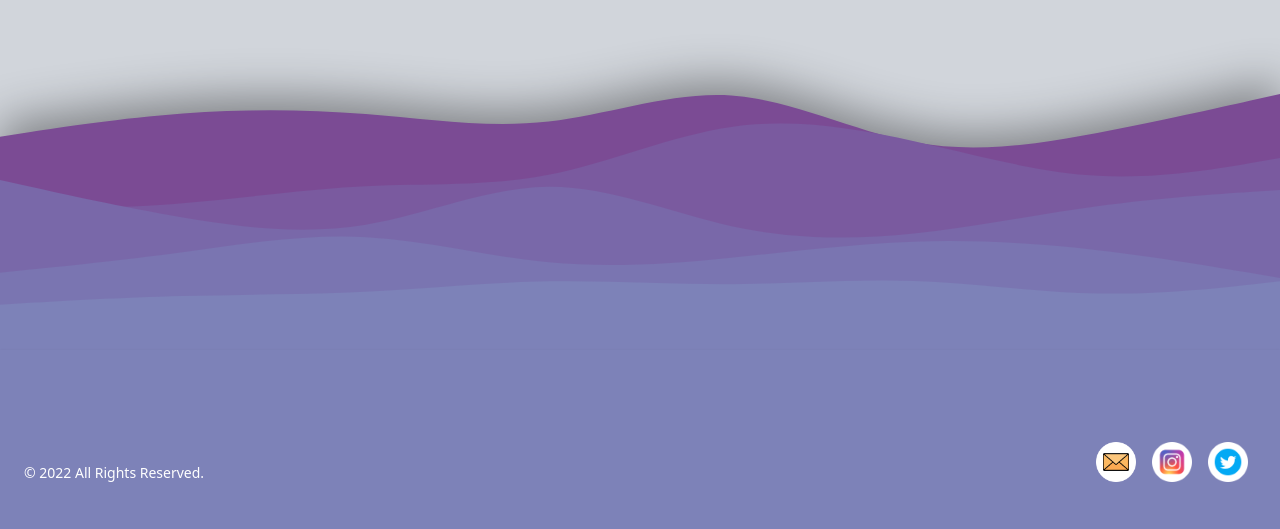
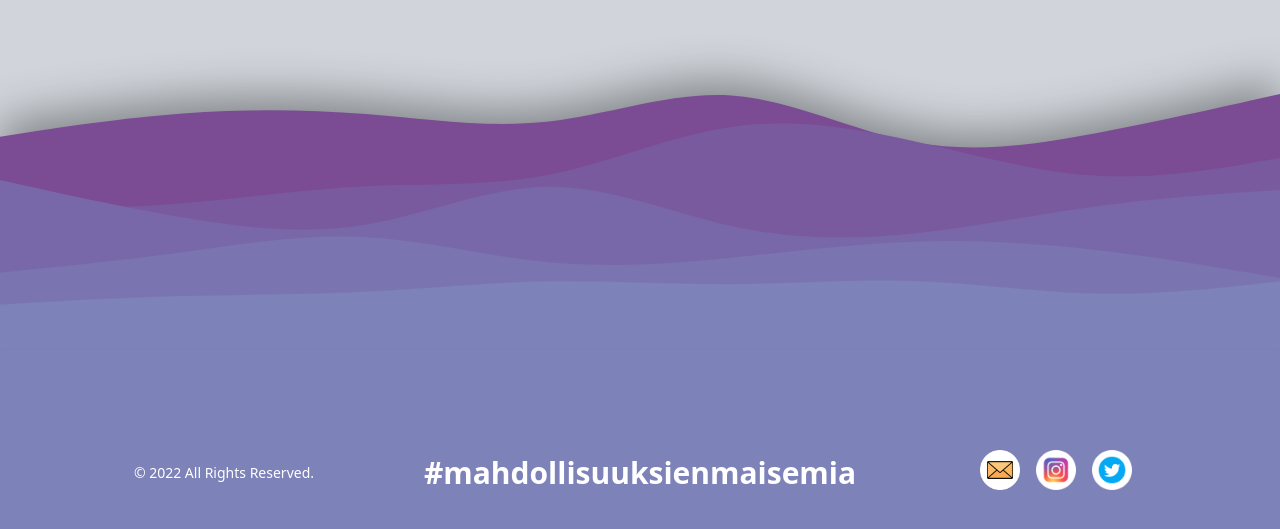
Before and after one commit to nikoprl/mdds-eventpage, a website: page src/schedule.html in a window 1280 px wide. Shown: the part 3040-3569 px from the top of the page. Drawn offline with Linux system fonts and the light colour scheme.

Commit message:
update styles

```diff
--- a/src/schedule.html
+++ b/src/schedule.html
@@ -164,12 +164,13 @@
         class="bg-footer-texture drop-shadow-footer-shadow bg-no-repeat bg-bottom bg-cover w-full flex justify-end items-end min-h-[400px] -mb-1"
       ></div>
       <div
-        class="p-4 min-h-[245px] bg-middlepurple sticky z-10 shadow md:flex md:items-center md:justify-between md:p-6"
+        class="p-4 min-h-[245px] bg-middlepurple sticky z-10 shadow flex flex-wrap sm:flex-nowrap md:items-center md:justify-between md:p-6"
       >
-        <span id="copyright" class="text-sm text-white sm:text-center"
+        <span id="copyright" class="w-full text-sm text-white text-center"
           >© 2022 All Rights Reserved.
         </span>
-        <div id="socials" class="flex justify-center items-center h-10">
+        <p class="w-full text-center text-white font-semibold md:text-lg lg:text-3xl">#mahdollisuuksienmaisemia</p>
+        <div id="socials" class="w-full flex justify-center text-center items-end h-10 ">
           <div class="w-full h-auto justify-between">
             <a
               href="mailto:kulttuurihyvinvointi@metropolia.fi"
```
Also changed, not shown: src/contact.html (+6 -5 lines), src/index.html (+8 -7 lines), src/styles/output.css.
